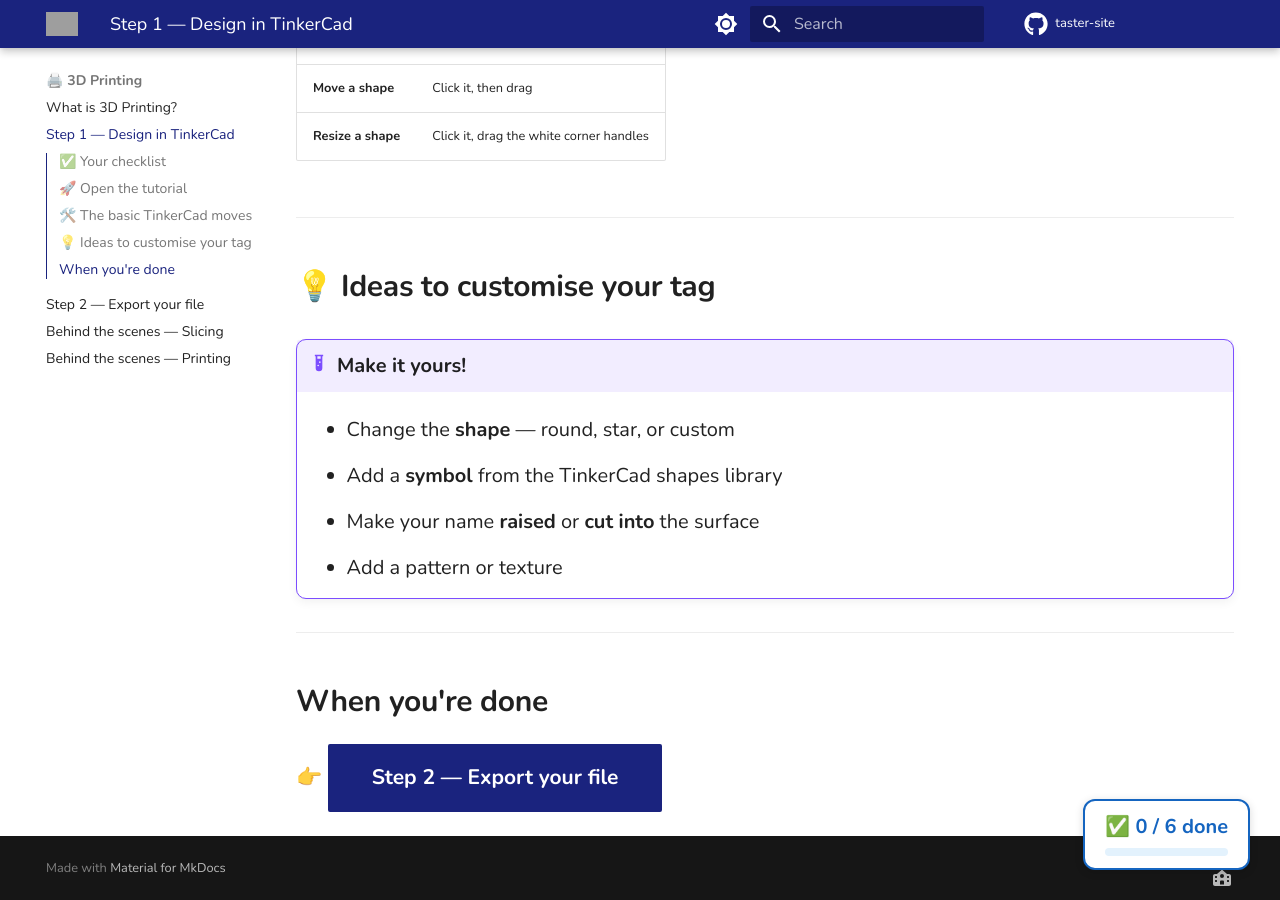
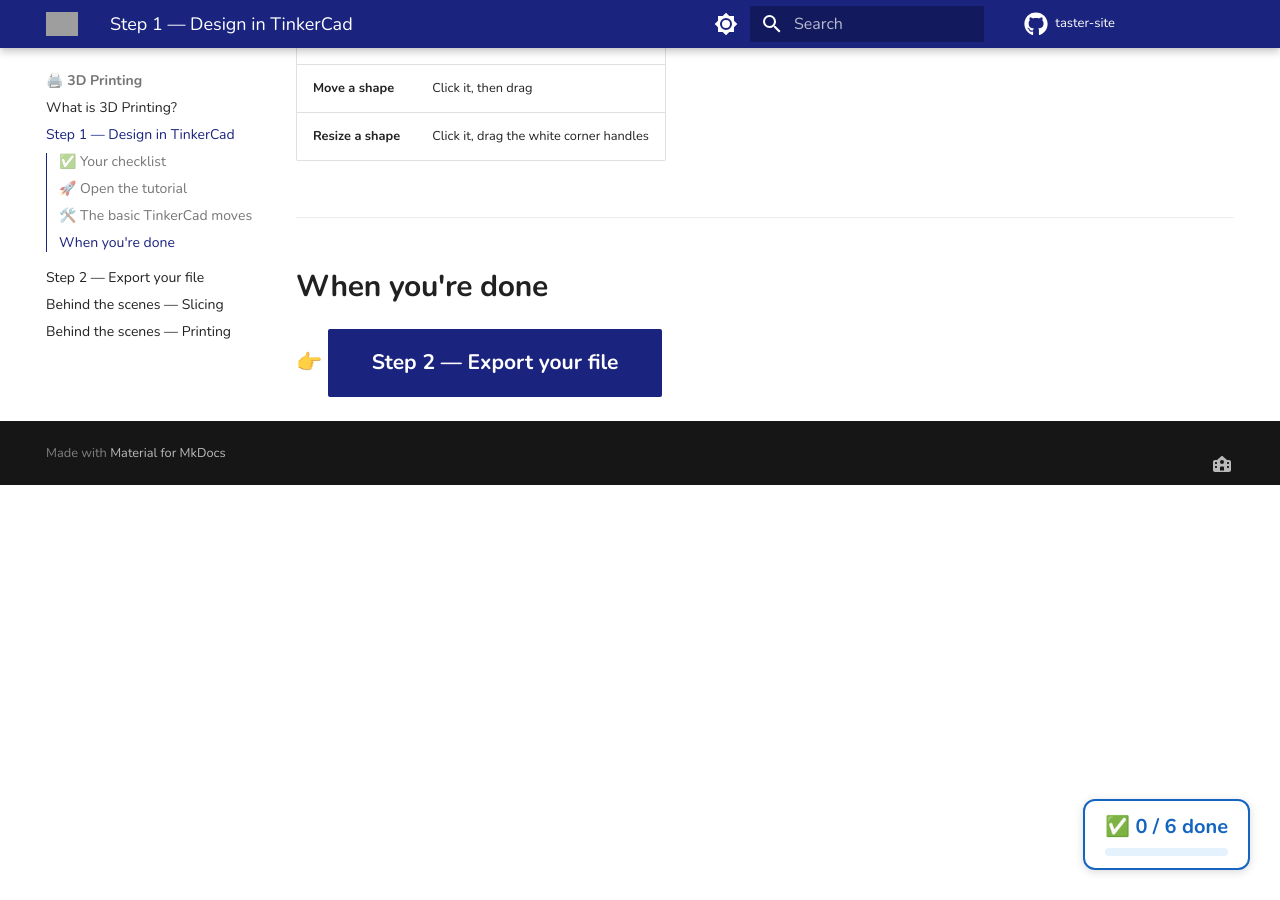
Before and after one commit to prgrobots/taster, an MkDocs documentation site: the page built from docs/3d-printing/tinkercad.md, in a window 1280 px wide and 900 px high, scrolled down 1612 px. Built offline with MkDocs 1.6.1 and Material for MkDocs 9.7.7, drawn with Linux system fonts in a browser that asks for light colours; comment, search, counter and statistics services are not loaded; grey boxes are pictures that could not be loaded.

Commit message:
chore: sync tracked changes before asus archive (repo idle since 2026-05-26)

```diff
--- a/docs/3d-printing/tinkercad.md
+++ b/docs/3d-printing/tinkercad.md
@@ -46,15 +46,6 @@ You only need to know 4 things to design today:
 
 ---
 
-## 💡 Ideas to customise your tag
-
-!!! example "Make it yours!"
-    - Change the **shape** — round, star, or custom
-    - Add a **symbol** from the TinkerCad shapes library
-    - Make your name **raised** or **cut into** the surface
-    - Add a pattern or texture
-
----
 
 ## When you're done
 
```
Also changed, not shown: README.md (+3 -0 lines), Pasted.md (deleted), 1 other file.
